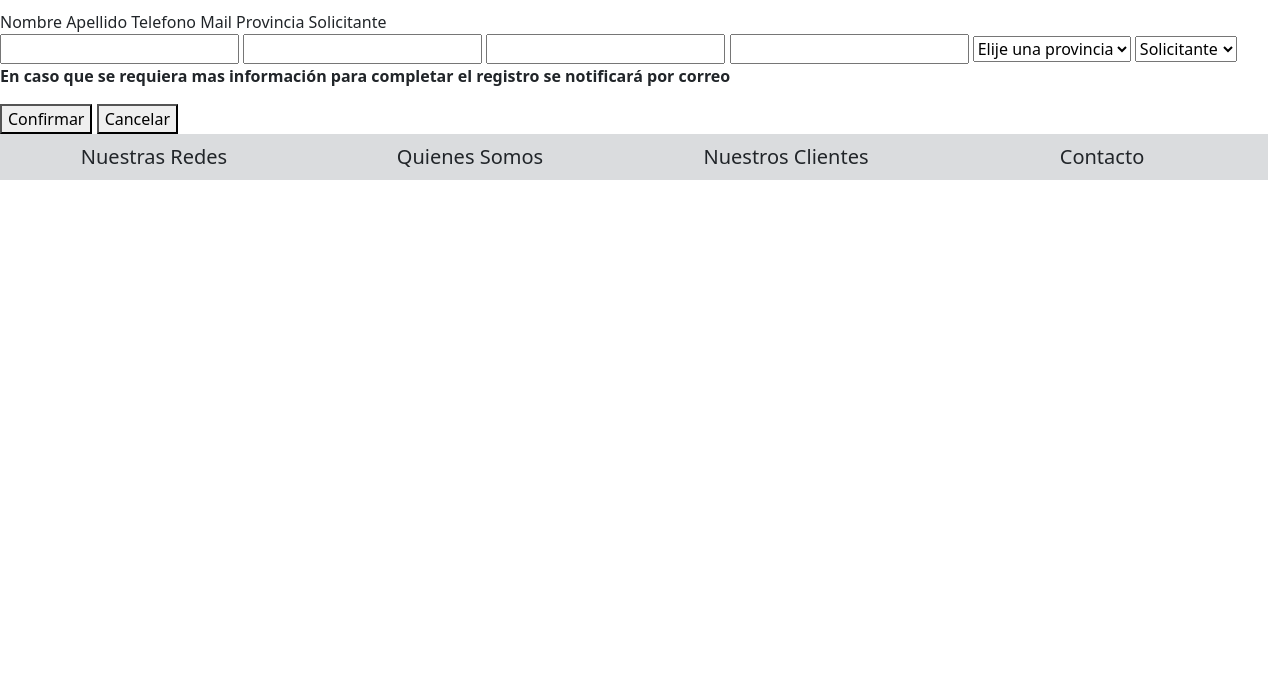
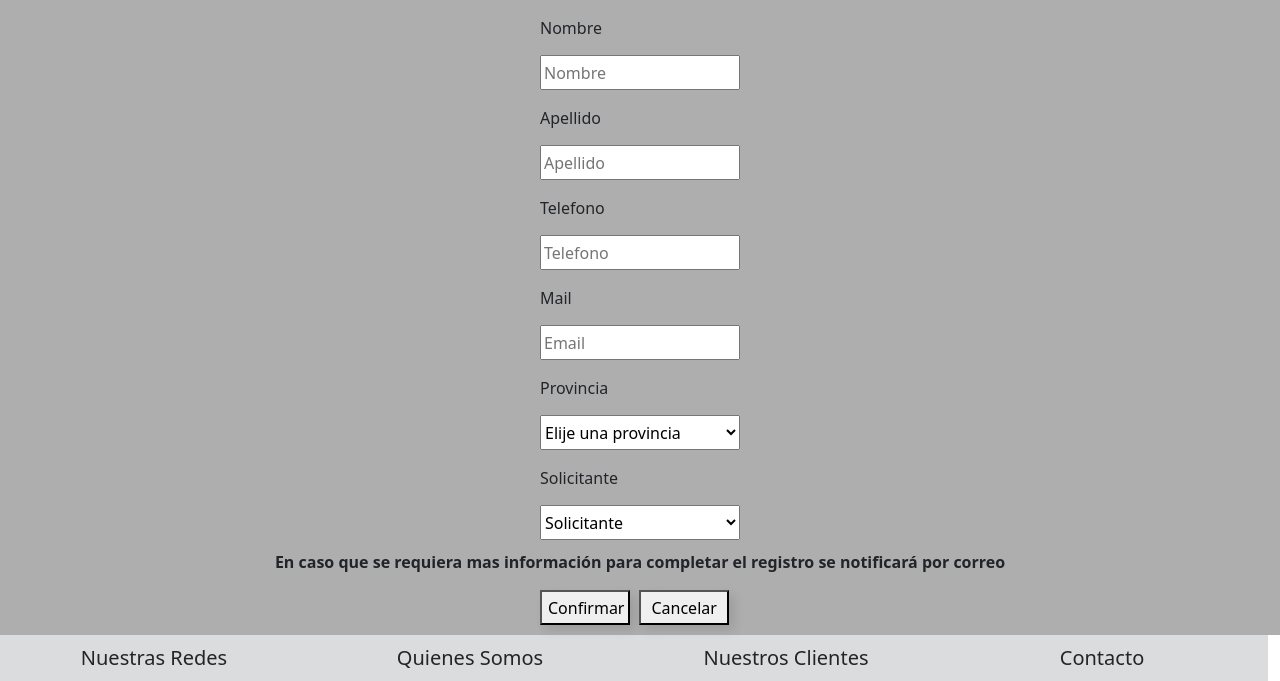
Before and after one commit to MaximilianoFavaro/ProyectoHtml, a website: page pages/registro.html in a window 1280 px wide. Shown: the part 174-855 px from the top of the page. Before the commit the page ends 800 px from the top, so only its background shows below. Drawn offline with nearby package versions, Linux system fonts and the light colour scheme.

Commit message:
Añadiendo SASS I al proyecto

```diff
--- a/pages/registro.html
+++ b/pages/registro.html
@@ -44,35 +44,54 @@
             <form class="main__form" action="destino" method="post" enctype="" ></form>
             <fieldset id="fieldset__form" >
                 <legend id="legend__form"><p id="form__header__registro"> Registrate con nosotros</p></legend>
-                    <section class="singup__form" id="__labels">
+                    <div class="nombre__fields">
                       <label class="singup__labels" for="nombre">Nombre</label>
+                      <input class="singup__field"  type="text" name="nombre" id="nombre" placeholder="Nombre" required>
+                    </div>
+
+                    <div class="apellido__fields">
                       <label class="singup__labels" for="apellido">Apellido</label>
+                        <input class="singup__field" type="text" name="apellido" id="apellido" placeholder="Apellido" required >
+                    </div>
+
+                    <div class="phone__fields">
                       <label class="singup__labels" for="telefono">Telefono </label>
+                        <input class="singup__field" type="tel" name="telefono" id="telefono" placeholder="Telefono" required>
+                    </div>
+
+                    <div class="mail__fields">
                       <label class="singup__labels" for="mail">Mail</label>
+                      <input class="singup__field" type="email" name="mail" id="mail" placeholder="Email" required>
+                    </div>
+
+                    <div class="prov__fields">
                       <label class="singup__labels" for="provincia">Provincia</label>
-                        <label class="singup__labels" for="solicitante">Solicitante</label>
-                    </section>
-                    <section class="singup__form" id="__fields">
-                        <input class="singup__field"  type="text" name="nombre" id="nombre" required>
-                        <input class="singup__field" type="text" name="apellido" id="apellido" required >
-                        <input class="singup__field" type="tel" name="telefono" id="telefono" required>
-                        <input class="singup__field" type="email" name="mail" id="mail" required>
-                        <select class="singup__field" name="provincia" required>
+                        <select class="singup__field" name="provincia"  required>
                             <option value="" hidden selected>Elije una provincia</option>
                             <option value="Cordoba">Cordoba</option>
                             <option value="Buenos Aires">Buenos Aires</option>
                             <option value="Mendoza">Mendoza</option>
                             <option value="Rio Negro">Rio Negro</option>
                         </select>
+                    </div>
+
+                    <div class="solic__fields">
+                      <label class="singup__labels" for="solicitante">Solicitante</label>
                       <select class="singup__field" name="solicitante" required>
                           <option value="" hidden selected>Solicitante</option>
                           <option value="Parking">Parking</option>
                           <option value="Conductor">Conductor</option>
                       </select>
-                        <p class="singup__field" id="p__field"><strong> En caso que se requiera mas información para completar el registro se notificará por correo</strong></p>
+                    </div>
+
+                    <div class="comment__form">
+                      <p class="singup__comment" id="p__field"><strong> En caso que se requiera mas información para completar el registro se notificará por correo</strong></p>
+                    </div>
+
+                    <div class="form__buttons">
                       <button class="singup__button" type="submit" >Confirmar</button>
                       <button class="singup__button" type="reset">Cancelar</button>
-                    </section>
+                    </div>
             </fieldset >
         </section>
 
--- /dev/null
+++ b/scss/_variables.scss
@@ -0,0 +1,3 @@
+$width:200px;
+$heigth:35px;
+$backgroundColor:rgb(175, 174, 174);
--- /dev/null
+++ b/scss/scss.scss
@@ -0,0 +1,53 @@
+@import 'variables';
+
+.header__links:hover {
+    transform: scale(1.1) translatey(-5px);
+}
+
+#fieldset__form{
+    display: flex;
+    align-items: center;
+    justify-content: center;
+    flex-direction: column;
+    #legend__form{
+        #form__header__registro{
+            text-align: center;
+        }
+    }
+    .singup__labels{
+        display:none;
+        /*height: 25px;
+        width: 75px;*/
+    }
+    .singup__field{
+        width: $width;
+        height: $heigth;
+        margin: 10px;
+    }
+    .singup__button{
+        margin-left: 0px;
+        margin-right: 5px;
+        width: 90px;
+        height: 35px;
+        box-shadow: 5px 5px 10px rgba(0, 0, 0, 0.1);
+    }
+    .form__buttons{
+        width: $width;
+        height: $heigth;
+        margin-bottom: 10px;
+    }
+
+}
+@media screen and (min-width: 768px){
+    #fieldset__form{
+        background-color: $backgroundColor;
+        .singup__labels{
+            display: flex;
+            width: $width;
+            height: $heigth;
+            padding: 10px;
+            align-items: center;
+        }
+
+    }
+}
```
Also changed, not shown: package.json (added, +27 -0 lines), stylesheet/style.css, 2 other files. Lines whose indentation alone changed are shown as unchanged.
